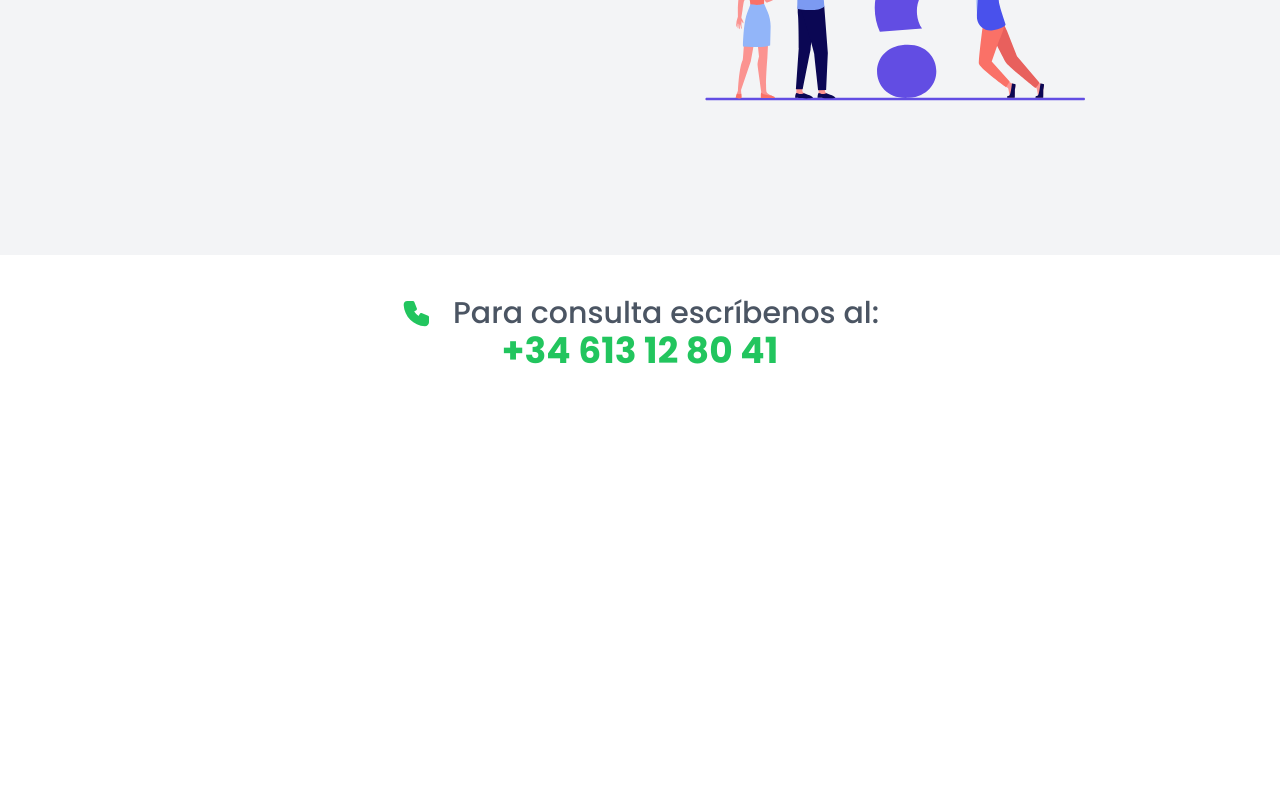
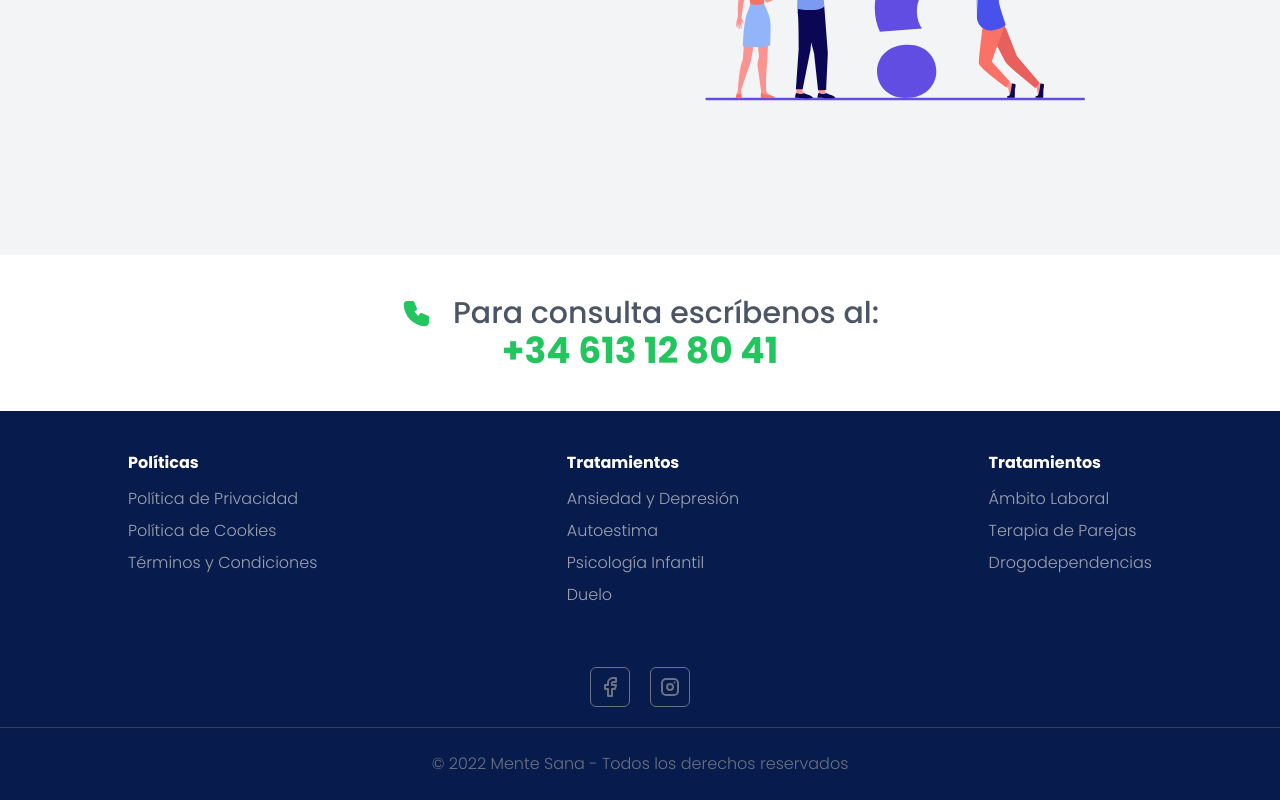
Before and after one commit to DarCkly666/mente-sana-psicologia, a Next.js app: page / in a window 1280 px wide. Shown: the part 5845-6645 px from the top of the page. Before the commit the page ends 6256 px from the top, so only its background shows below. Built offline with nearby package versions, Linux system fonts and the light colour scheme.

Commit message:
Added footer

```diff
--- a/src/app/layout.tsx
+++ b/src/app/layout.tsx
@@ -2,6 +2,7 @@ import type { Metadata } from "next";
 import { Inter } from "next/font/google";
 import "./globals.css";
 import Navbar from "@/components/Navbar";
+import Footer from "@/components/Footer";
 
 const inter = Inter({ subsets: ["latin"] });
 
@@ -21,6 +22,7 @@ export default function RootLayout({
         <main className="min-h-screen">
           <Navbar />
           {children}
+          <Footer />
         </main>
       </body>
     </html>
--- /dev/null
+++ b/src/components/Footer.tsx
@@ -0,0 +1,102 @@
+import {
+  fontPoppins,
+  fontPoppins300,
+  fontPoppins500,
+  fontPoppins700,
+} from "@/utils/MyFonts";
+import React from "react";
+
+export default function Footer() {
+  return (
+    <footer
+      className={`w-full bg-dark-blue text-white ${fontPoppins300.className}`}
+    >
+      <div
+        className={`flex flex-col md:flex-row justify-between px-6 sm:px-12 md:px-20 lg:px-32 2xl:px-72 py-10 gap-5 text-gray-400`}
+      >
+        <div>
+          <h3 className={`text-white mb-3 ${fontPoppins700.className}`}>
+            Políticas
+          </h3>
+          <ul className="space-y-2">
+            <li>Política de Privacidad</li>
+            <li>Política de Cookies</li>
+            <li>Términos y Condiciones</li>
+          </ul>
+        </div>
+        <div>
+          <h3 className={`text-white mb-3 ${fontPoppins700.className}`}>
+            Tratamientos
+          </h3>
+          <ul className="space-y-2">
+            <li>Ansiedad y Depresión</li>
+            <li>Autoestima</li>
+            <li>Psicología Infantil</li>
+            <li>Duelo</li>
+          </ul>
+        </div>
+        <div>
+          <h3 className={`text-white mb-3 ${fontPoppins700.className}`}>
+            Tratamientos
+          </h3>
+          <ul className="space-y-2">
+            <li>Ámbito Laboral</li>
+            <li>Terapia de Parejas</li>
+            <li>Drogodependencias</li>
+          </ul>
+        </div>
+      </div>
+      <div className="flex justify-center items-center py-5 space-x-5">
+        <a
+          href="https://www.facebook.com"
+          target="_blank"
+          className="w-10 h-10 border rounded-md border-gray-500 text-gray-500 grid place-items-center hover:border-white hover:text-white transition-all duration-300 ease-in-out"
+        >
+          <svg
+            xmlns="http://www.w3.org/2000/svg"
+            width="24"
+            height="24"
+            viewBox="0 0 24 24"
+            fill="none"
+            stroke="currentColor"
+            stroke-width="2"
+            stroke-linecap="round"
+            stroke-linejoin="round"
+            className="icon icon-tabler icons-tabler-outline icon-tabler-brand-facebook"
+          >
+            <path stroke="none" d="M0 0h24v24H0z" fill="none" />
+            <path d="M7 10v4h3v7h4v-7h3l1 -4h-4v-2a1 1 0 0 1 1 -1h3v-4h-3a5 5 0 0 0 -5 5v2h-3" />
+          </svg>
+        </a>
+        <a
+          href="https://www.instagram.com"
+          target="_blank"
+          className="w-10 h-10 border rounded-md border-gray-500 text-gray-500 grid place-items-center hover:border-white hover:text-white transition-all duration-300 ease-in-out"
+        >
+          <svg
+            xmlns="http://www.w3.org/2000/svg"
+            width="24"
+            height="24"
+            viewBox="0 0 24 24"
+            fill="none"
+            stroke="currentColor"
+            stroke-width="2"
+            stroke-linecap="round"
+            stroke-linejoin="round"
+            className="icon icon-tabler icons-tabler-outline icon-tabler-brand-instagram"
+          >
+            <path stroke="none" d="M0 0h24v24H0z" fill="none" />
+            <path d="M4 4m0 4a4 4 0 0 1 4 -4h8a4 4 0 0 1 4 4v8a4 4 0 0 1 -4 4h-8a4 4 0 0 1 -4 -4z" />
+            <path d="M12 12m-3 0a3 3 0 1 0 6 0a3 3 0 1 0 -6 0" />
+            <path d="M16.5 7.5l0 .01" />
+          </svg>
+        </a>
+      </div>
+      <div className="flex justify-center px-6 py-6 border-t border-gray-700 text-gray-500">
+        <p className="text-center">
+          © 2022 Mente Sana - Todos los derechos reservados
+        </p>
+      </div>
+    </footer>
+  );
+}
```
